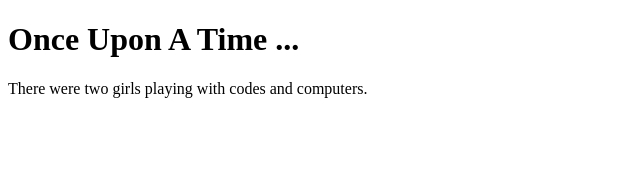
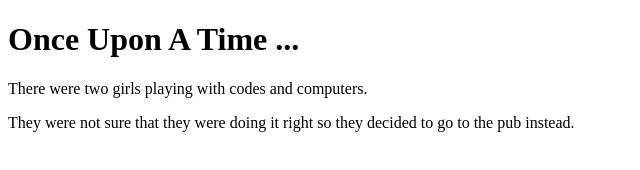
Before and after one commit to TestGretaPolly/websiteGretaPolly, a plain HTML site: page Index.html in a window 1280 px wide. Shown: the whole page, without its empty margins (0-640 px from the left). Drawn offline with Linux system fonts and the light colour scheme.

Commit message:
First1.html

```diff
--- a/Index.html
+++ b/Index.html
@@ -7,6 +7,7 @@
 <h1> Once Upon A Time ... </h1>
 
 <p>There were two girls playing with codes and computers. </p>
+	<p>They were not sure that they were doing it right so they decided to go to the pub instead.</p>
 
 </body>
 </html>
```
